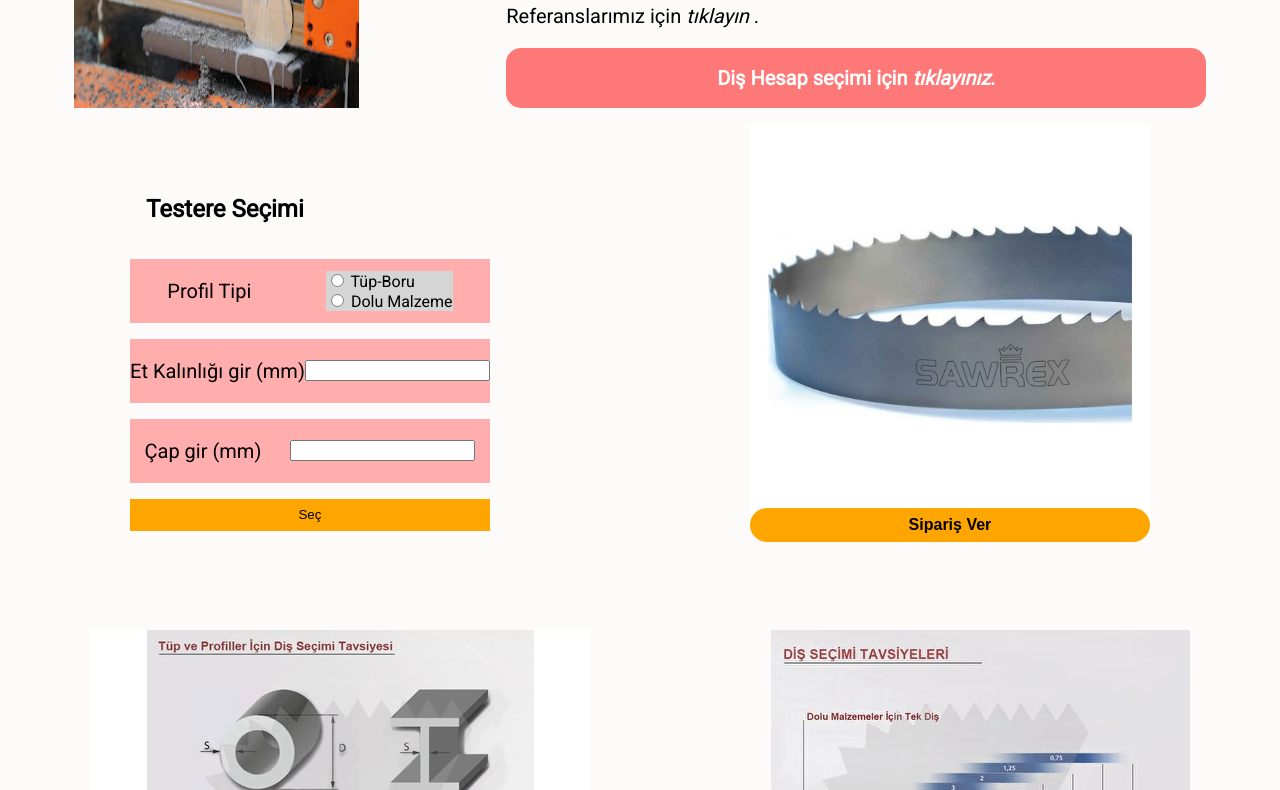
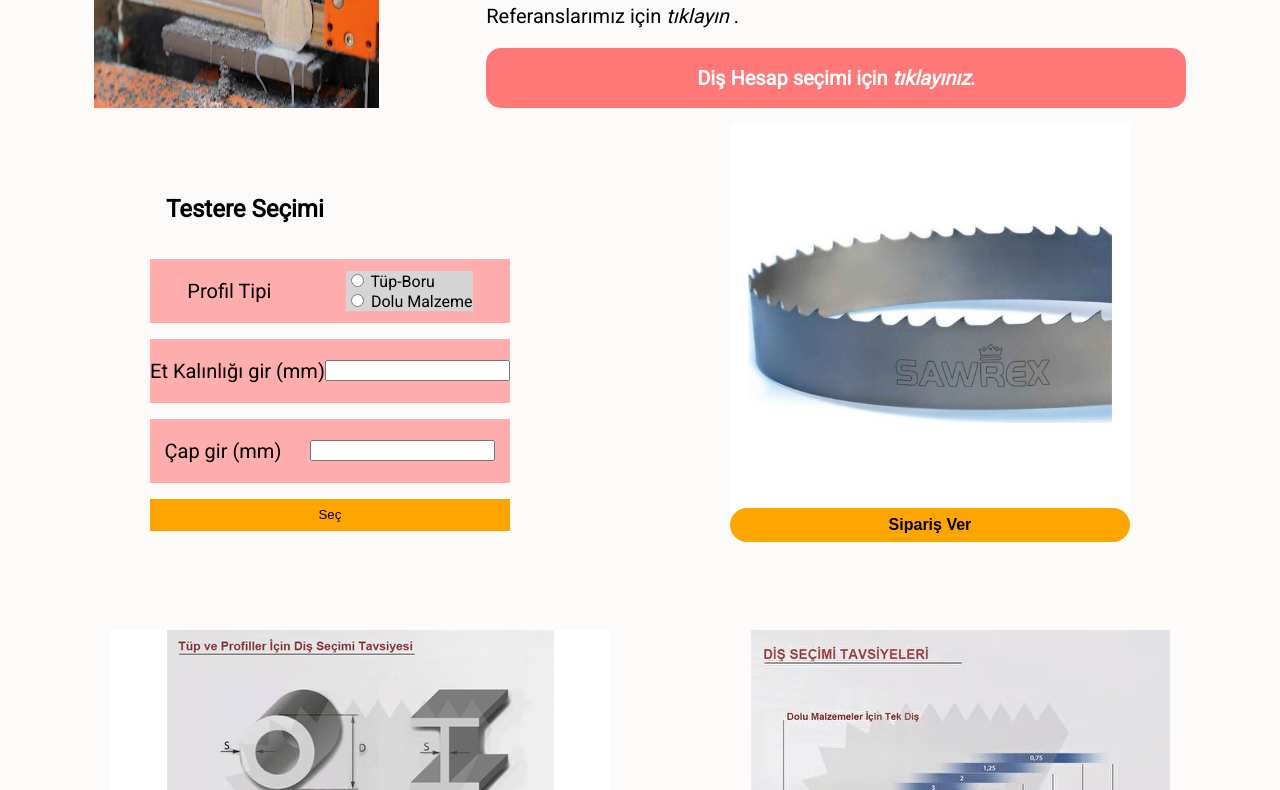
Before and after one commit to ntmataraci/oztes, a website: page index.html in a window 1280 px wide. Shown: the part 254-1044 px from the top of the page. Drawn offline with Linux system fonts and the light colour scheme.

Commit message:
Update style.css

```diff
--- a/style.css
+++ b/style.css
@@ -21,6 +21,11 @@ a:hover, a:visited, a:link, a:active
 {
     text-decoration: none;
     color: currentColor;
+}
+
+main{
+    max-width: 1200px;
+    margin:auto;
 }
 
 @media only screen and (max-width: 500px) {
```
